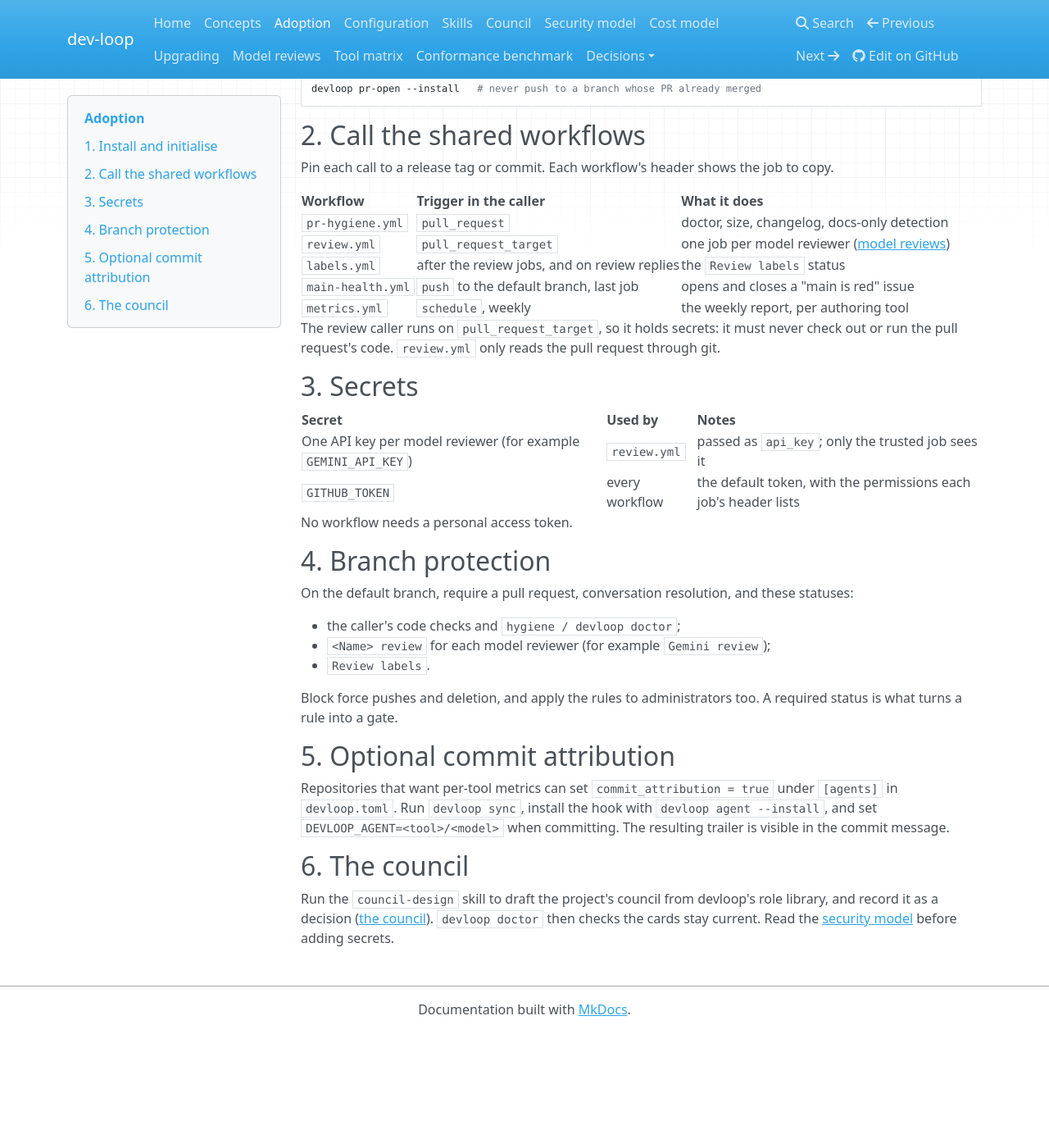
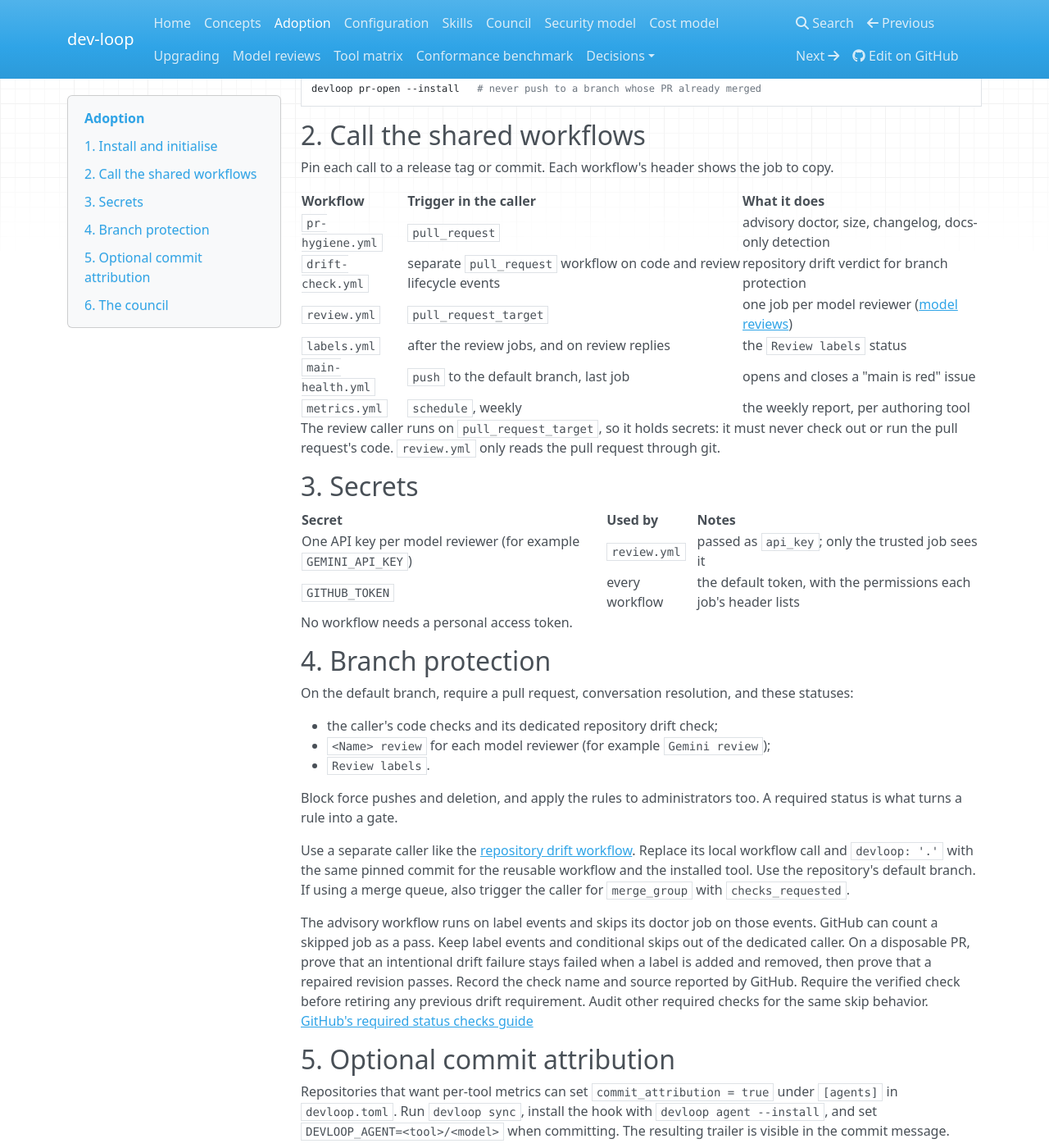
Before and after one commit to Jon-275/dev-loop, an MkDocs documentation site: the page built from docs/adoption.md, in a window 1280 px wide and 1400 px high, scrolled down 341 px. Shown: the whole window at 82% size. Built offline with MkDocs 1.6.1, drawn with Linux system fonts in a browser that asks for light colours; nearby versions of some CDN libraries; before the commit the page ends 1600 px from its top, so only the background shows below that.

Commit message:
Provide a standalone reusable drift check

```diff
--- a/docs/adoption.md
+++ b/docs/adoption.md
@@ -24,7 +24,8 @@ Pin each call to a release tag or commit. Each workflow's header shows the job t
 
 | Workflow | Trigger in the caller | What it does |
 |---|---|---|
-| `pr-hygiene.yml` | `pull_request` | doctor, size, changelog, docs-only detection |
+| `pr-hygiene.yml` | `pull_request` | advisory doctor, size, changelog, docs-only detection |
+| `drift-check.yml` | separate `pull_request` workflow on code and review lifecycle events | repository drift verdict for branch protection |
 | `review.yml` | `pull_request_target` | one job per model reviewer ([model reviews](review.md)) |
 | `labels.yml` | after the review jobs, and on review replies | the `Review labels` status |
 | `main-health.yml` | `push` to the default branch, last job | opens and closes a "main is red" issue |
@@ -47,12 +48,25 @@ No workflow needs a personal access token.
 On the default branch, require a pull request, conversation resolution, and these
 statuses:
 
-- the caller's code checks and `hygiene / devloop doctor`;
+- the caller's code checks and its dedicated repository drift check;
 - `<Name> review` for each model reviewer (for example `Gemini review`);
 - `Review labels`.
 
 Block force pushes and deletion, and apply the rules to administrators too. A required
 status is what turns a rule into a gate.
+
+Use a separate caller like the [repository drift workflow](https://github.com/Jon-275/dev-loop/blob/main/.github/workflows/repository-drift.yml).
+Replace its local workflow call and `devloop: '.'` with the same pinned commit for the
+reusable workflow and the installed tool. Use the repository's default branch. If
+using a merge queue, also trigger the caller for `merge_group` with `checks_requested`.
+
+The advisory workflow runs on label events and skips its doctor job on those events.
+GitHub can count a skipped job as a pass. Keep label events and conditional skips out of
+the dedicated caller. On a disposable PR, prove that an intentional drift failure stays
+failed when a label is added and removed, then prove that a repaired revision passes.
+Record the check name and source reported by GitHub. Require the verified check before
+retiring any previous drift requirement. Audit other required checks for the same skip
+behavior. [GitHub's required status checks guide](https://docs.github.com/en/pull-requests/how-tos/merge-and-close-pull-requests/troubleshooting-required-status-checks)
 
 ## 5. Optional commit attribution
 
```
Also changed, not shown: README.md (+5 -3 lines), changes/reusable-drift-check.added.md (added, +1 -0 lines), 3 other files.
